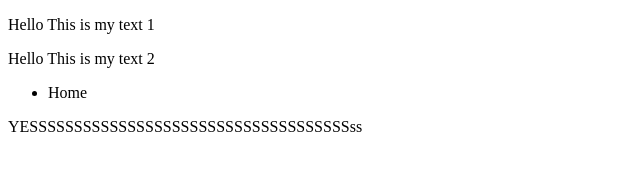
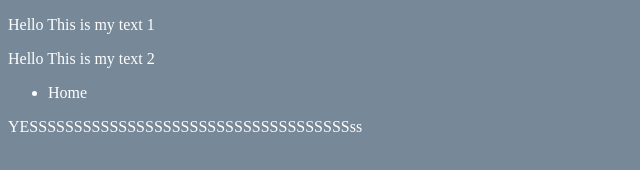
Before and after one commit to awaismadni97/sample, a plain HTML site: page index.html in a window 1280 px wide. Shown: the whole page, without its empty margins (0-640 px from the left). Drawn offline with Linux system fonts and the light colour scheme.

Commit message:
Add bg color with some css

```diff
--- a/index.html
+++ b/index.html
@@ -4,6 +4,7 @@
     <meta charset="UTF-8">
     <meta name="viewport" content="width=device-width, initial-scale=1.0">
     <title>Document</title>
+    <link rel="stylesheet" href="style.css">
 </head>
 <body>
     <p>Hello This is my text 1</p>
--- a/style.css
+++ b/style.css
@@ -0,0 +1,4 @@
+body{
+    background: lightslategray;
+    color: white;
+}
```
